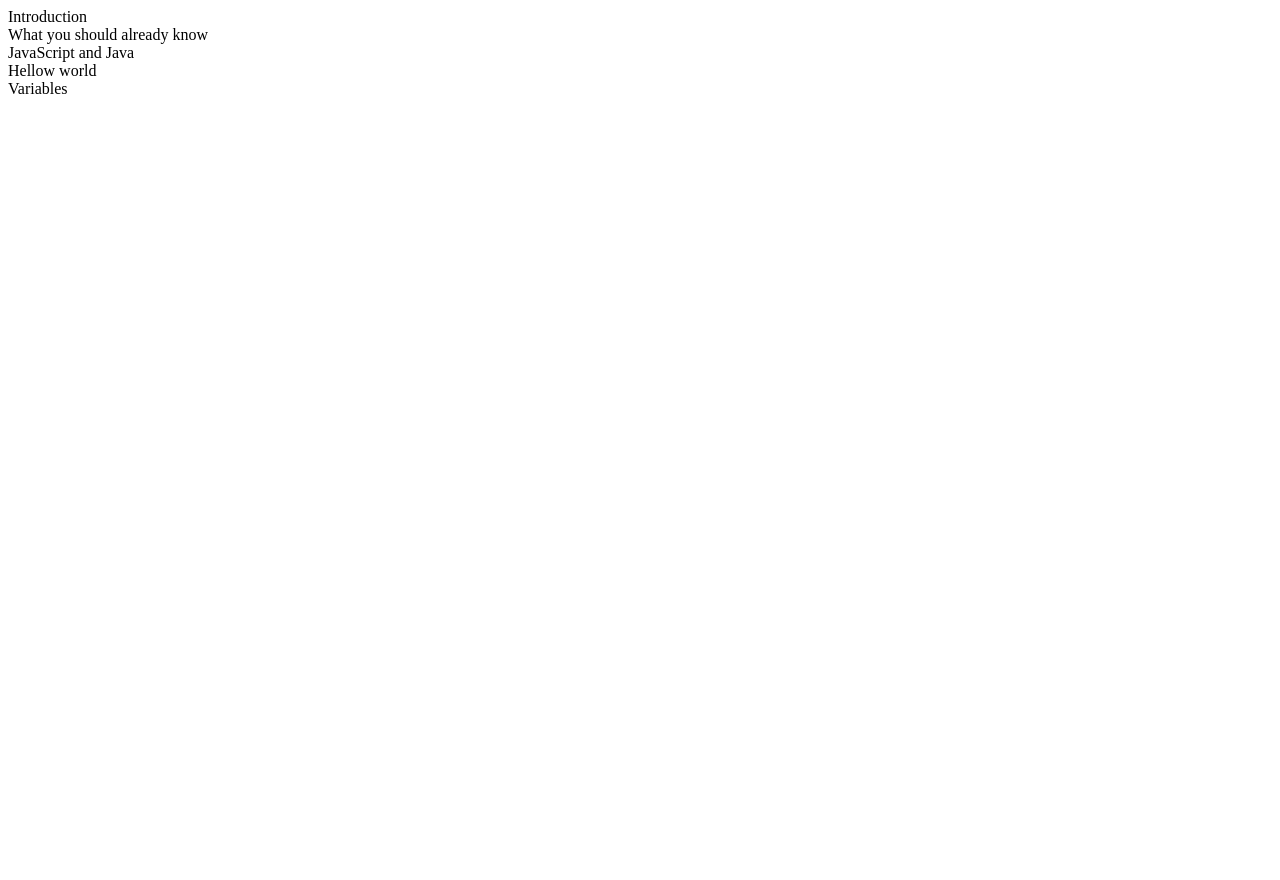
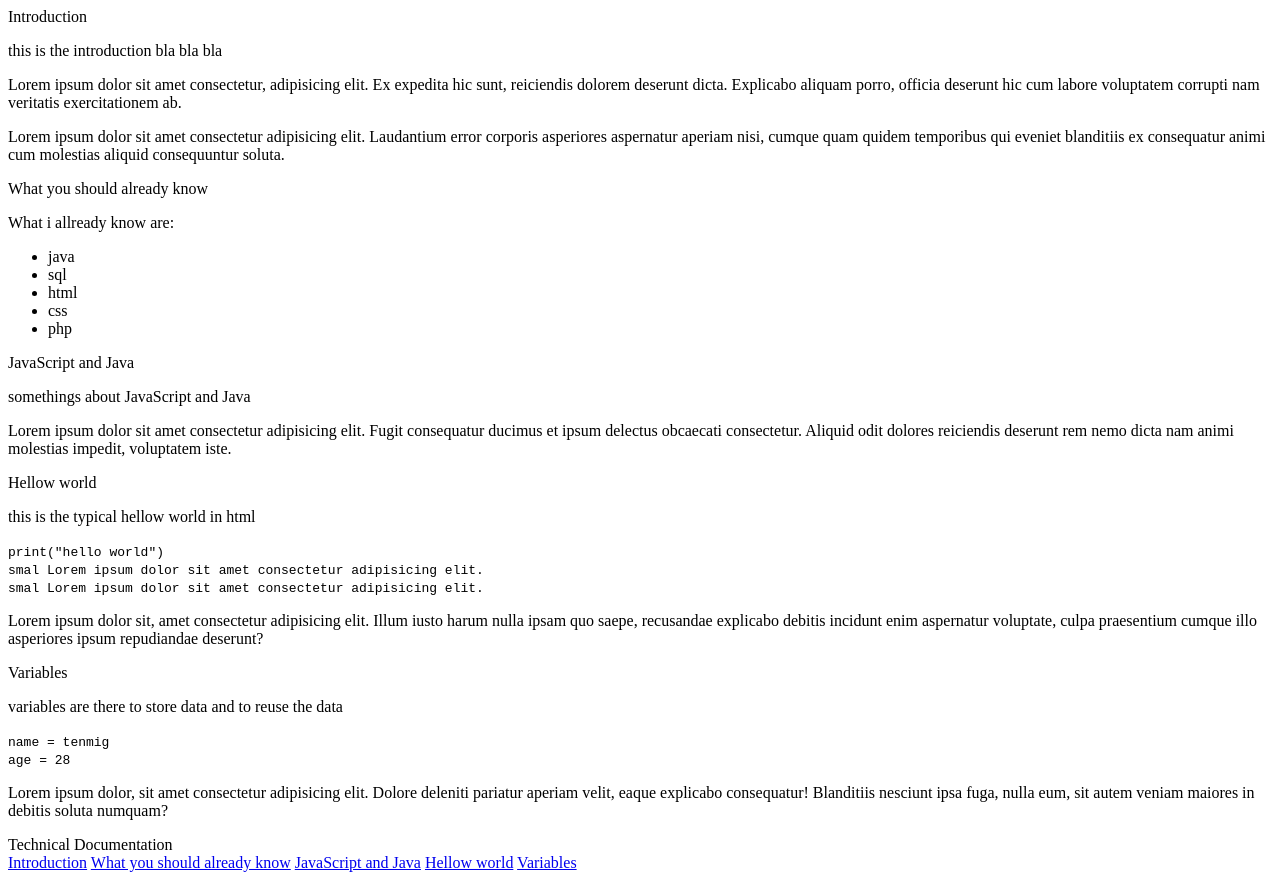
Before and after one commit to Tenmig/technichal-documentation-page, a plain HTML site: page index.html in a window 1280 px wide. Before the commit the page ends 800 px from the top, so only its background shows below. Drawn offline with Linux system fonts and the light colour scheme.

Commit message:
html structure made according to the userstory

```diff
--- a/index.html
+++ b/index.html
@@ -7,22 +7,53 @@
     <link rel="stylesheet" href="styles.css">
 </head>
 <body>
-    <main class="main-doc">
-        <section class="main-section">
-            <header id="introduction">Introduction</header>
+    <main id="main-doc">
+        <section class="main-section" id="introduction">
+            <header >Introduction</header>
+            <p>this is the introduction bla bla bla</p>
+            <p>Lorem ipsum dolor sit amet consectetur, adipisicing elit. Ex expedita hic sunt, reiciendis dolorem deserunt dicta. Explicabo aliquam porro, officia deserunt hic cum labore voluptatem corrupti nam veritatis exercitationem ab.</p>
+            <p>Lorem ipsum dolor sit amet consectetur adipisicing elit. Laudantium error corporis asperiores aspernatur aperiam nisi, cumque quam quidem temporibus qui eveniet blanditiis ex consequatur animi cum molestias aliquid consequuntur soluta.</p>
         </section>
-        <section class="main-section">
-            <header id="what-u-should-know">What you should already know</header>
+        <section class="main-section" id="What_you_should_already_know">
+            <header >What you should already know</header>
+            <p>What i allready know are:</p>
+            <ul>
+                <li>java</li>
+                <li>sql</li>
+                <li>html</li>
+                <li>css</li>
+                <li>php</li>
+            </ul>
+
         </section>
-        <section class="main-section">
-            <header id="Javascript-and-java">JavaScript and Java</header>
+        <section class="main-section" id="JavaScript_and_Java">
+            <header >JavaScript and Java</header>
+            <p>somethings about JavaScript and Java</p>
+            <p>Lorem ipsum dolor sit amet consectetur adipisicing elit. Fugit consequatur ducimus et ipsum delectus obcaecati consectetur. Aliquid odit dolores reiciendis deserunt rem nemo dicta nam animi molestias impedit, voluptatem iste.</p>
         </section>
-        <section class="main-section">
-            <header id="Hello-world">Hellow world</header>
+        <section class="main-section" id="Hellow_world">
+            <header >Hellow world</header>
+            <p>this is the typical hellow world in html</p>
+            <code>print("hello world")</code><br>
+            <code>smal Lorem ipsum dolor sit amet consectetur adipisicing elit.</code><br>
+            <code>smal Lorem ipsum dolor sit amet consectetur adipisicing elit.</code>
+            <p>Lorem ipsum dolor sit, amet consectetur adipisicing elit. Illum iusto harum nulla ipsam quo saepe, recusandae explicabo debitis incidunt enim aspernatur voluptate, culpa praesentium cumque illo asperiores ipsum repudiandae deserunt?</p>
         </section>
-        <section class="main-section">
-            <header id="variables">Variables</header>
+        <section class="main-section" id="variables">
+            <header >Variables</header>
+            <p>variables are there to store data and to reuse the data</p>
+            <code>name = tenmig</code><br>
+            <code>age = 28</code>
+            <p>Lorem ipsum dolor, sit amet consectetur adipisicing elit. Dolore deleniti pariatur aperiam velit, eaque explicabo consequatur! Blanditiis nesciunt ipsa fuga, nulla eum, sit autem veniam maiores in debitis soluta numquam?</p>
         </section>
     </main>
+    <nav id="navbar">
+        <header>Technical Documentation</header>
+        <a class="nav-link" href="#introduction">Introduction</a>
+        <a class="nav-link" href="#What_you_should_already_know">What you should already know</a>
+        <a class="nav-link" href="#JavaScript_and_Java">JavaScript and Java</a>
+        <a class="nav-link" href="#Hellow_world">Hellow world</a>
+        <a class="nav-link" href="#variables">Variables</a>
+    </nav>
 </body>
 </html>
```
